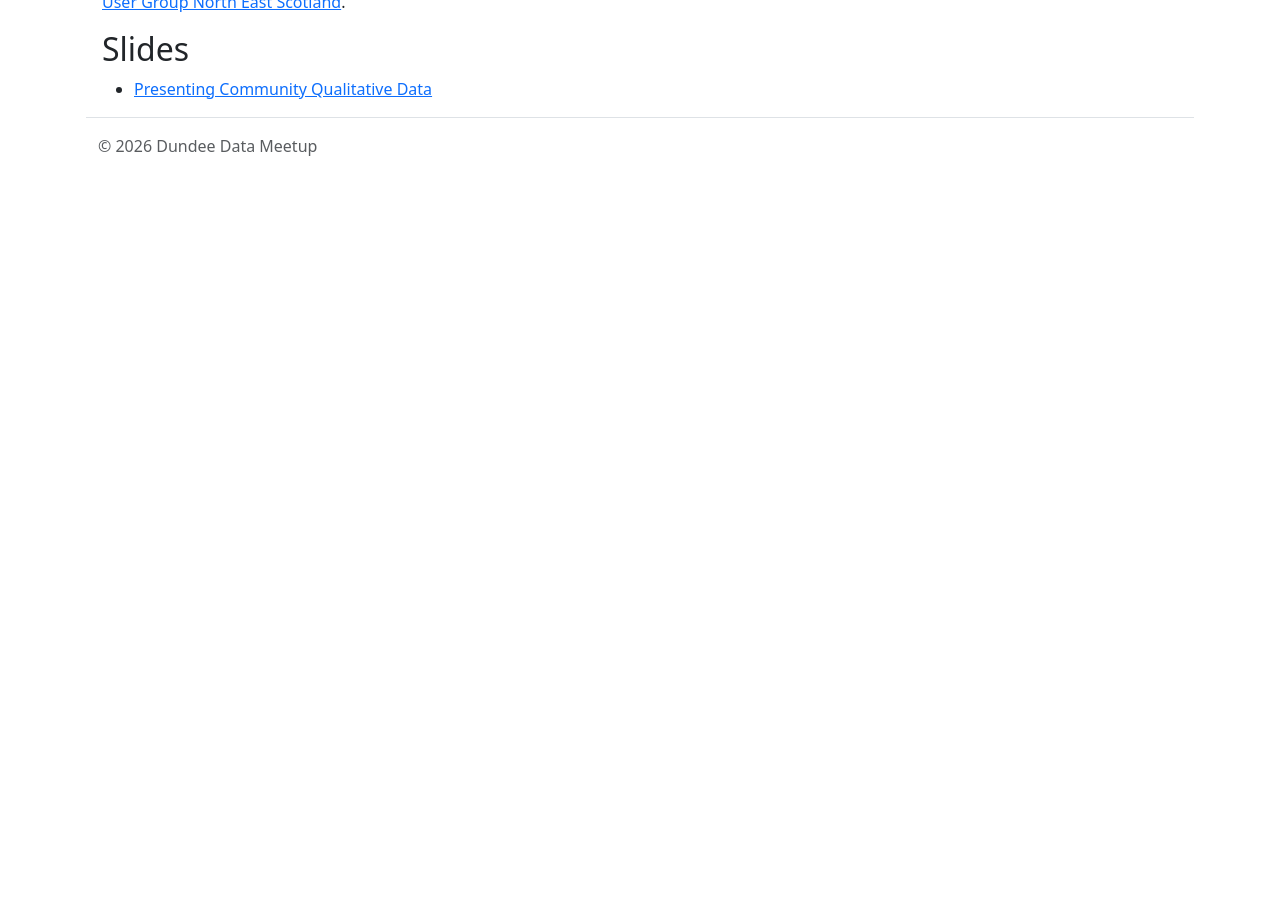
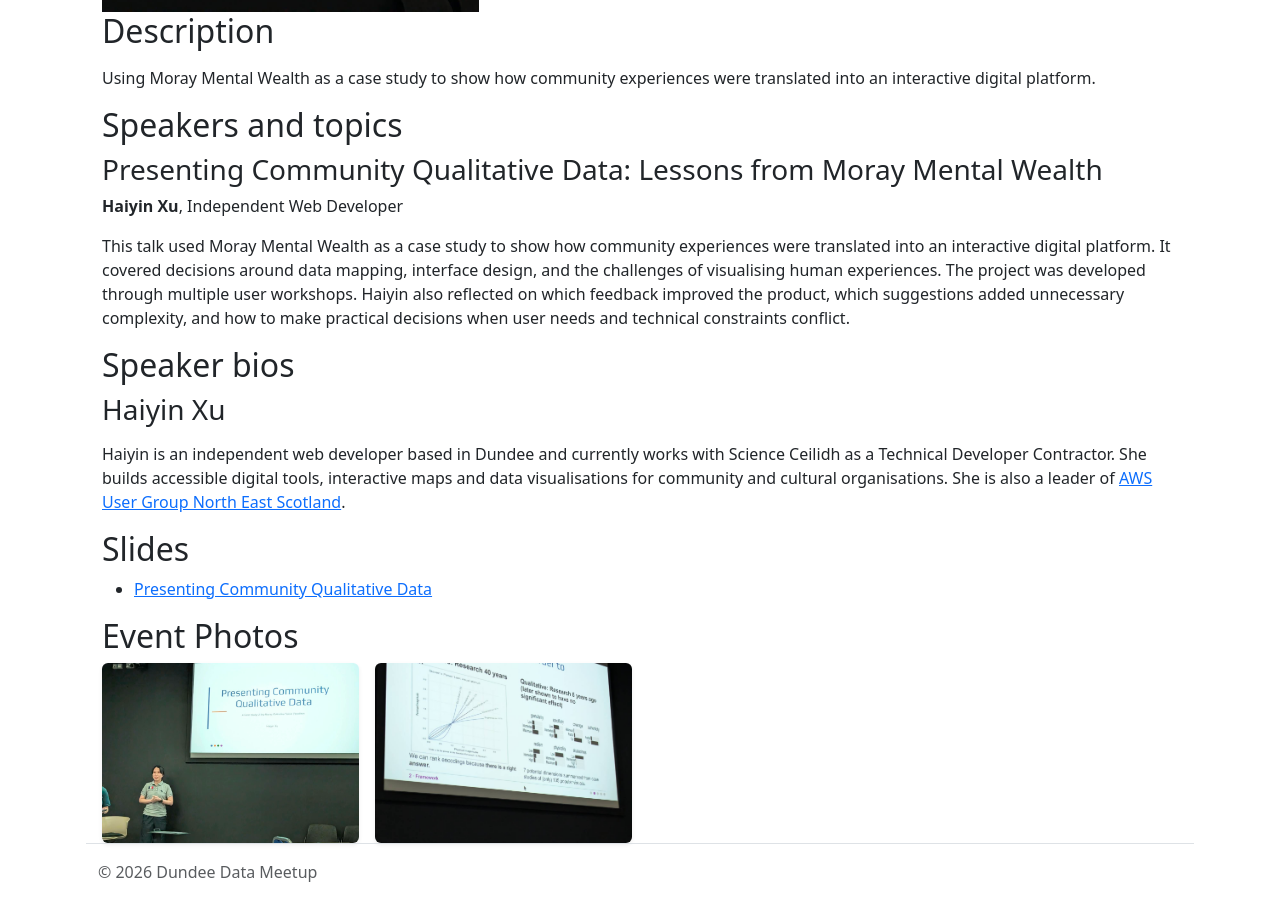
Before and after one commit to DundeeDataMeetup/dundeedatameetup.github.io, a Jekyll site: the page built from _events/2026/08.md, in a window 1280 px wide and 900 px high, scrolled down 732 px. Built offline with Jekyll 4.4.1, drawn with Linux system fonts in a browser that asks for light colours; before the commit the page ends 906 px from its top, so only the background shows below that.

Commit message:
feat: Add August 2026 images

```diff
--- a/_events/2026/08.md
+++ b/_events/2026/08.md
@@ -10,7 +10,7 @@
 
         The project was developed through multiple user workshops. Haiyin also reflected on which feedback improved the product, which suggestions added unnecessary complexity, and how to make practical decisions when user needs and technical constraints conflict.
 attendance: 12
-# cover_image:
+cover_image: /assets/img/events/2026-08/signal-2026-08-29-14-02-30-444_003.jpg
 slides:
     - url: /assets/slides/2026-08-25 - Presenting Community Qualitative Data.pdf
       title: "Presenting Community Qualitative Data"
```
Also changed, not shown: assets/img/events/2026-08/1787753251892.jpeg (added), assets/img/events/2026-08/signal-2026-08-29-14-02-30-444_003.jpg (added).
